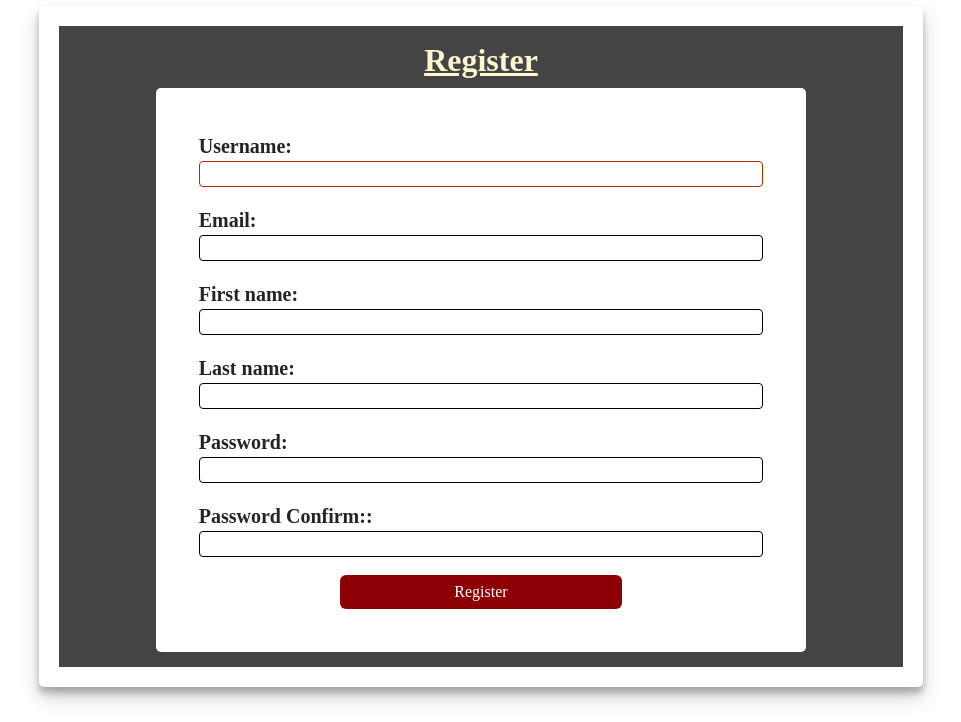
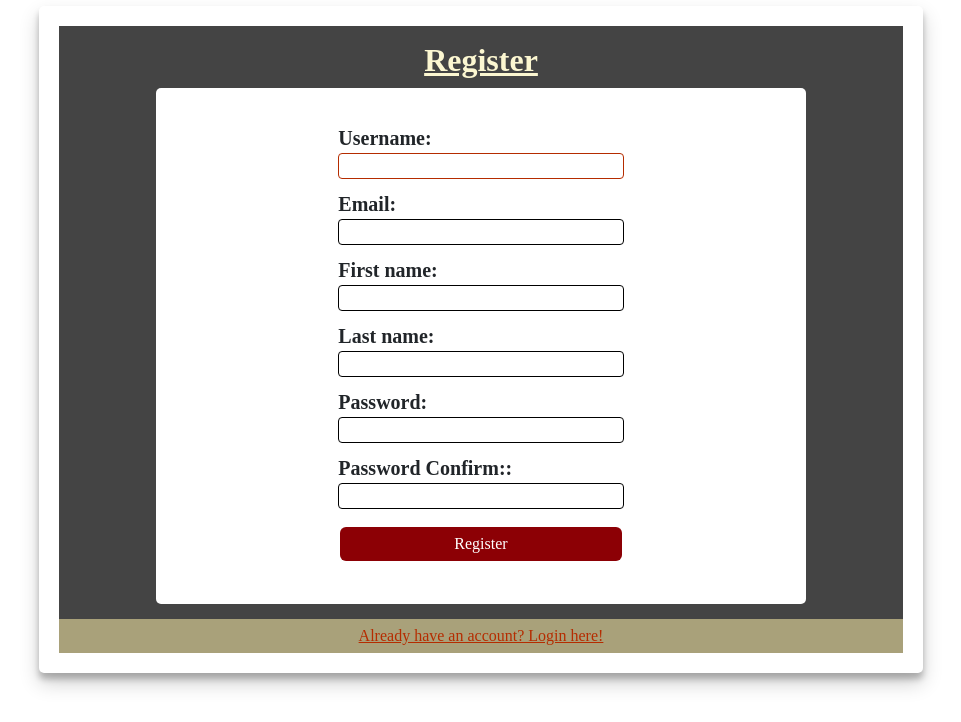
Before and after one commit to Renildo15/MangaCats, a Django app: page /auth/register/ in a window 1280 px wide. Shown: the part 78-800 px from the top of the page, without its empty margins (159-1120 px from the left). Run offline with Django 4.2, Linux system fonts and the light colour scheme; some libraries are stand-ins or nearby versions.

Commit message:
style: corrigindo problemas #3

```diff
--- a/core/static/css/user_app/style.css
+++ b/core/static/css/user_app/style.css
@@ -52,15 +52,18 @@
     margin: 0 auto;
     padding: 30px;
 }
+
 .register .content .form-div form .form .inputs,
 .login .content .form-div form .form .inputs{
     padding: 5px 5px;
-    margin: 8px;
+    margin: 0 auto;
+    width: 50%;
 }
 .login .content .form-div form .form .inputs label{
     display: block;
     font-weight: bold;
     font-size: 20px;
+
 }
 .register .content .form-div form .form .inputs input,
 .login .content .form-div form .form .inputs input{
--- a/core/user_app/templates/pages/register_user.html
+++ b/core/user_app/templates/pages/register_user.html
@@ -50,6 +50,13 @@
                     </div>
                 </div>
             </form>
+            <div class="infos-div">
+               <div class="infos-content ">
+                <span>
+                    <a href={% url 'user:login' %}>Already have an account? Login here!</a>
+                </span>
+               </div>
+            </div>
         </div>
     </div>
 </div>
```
